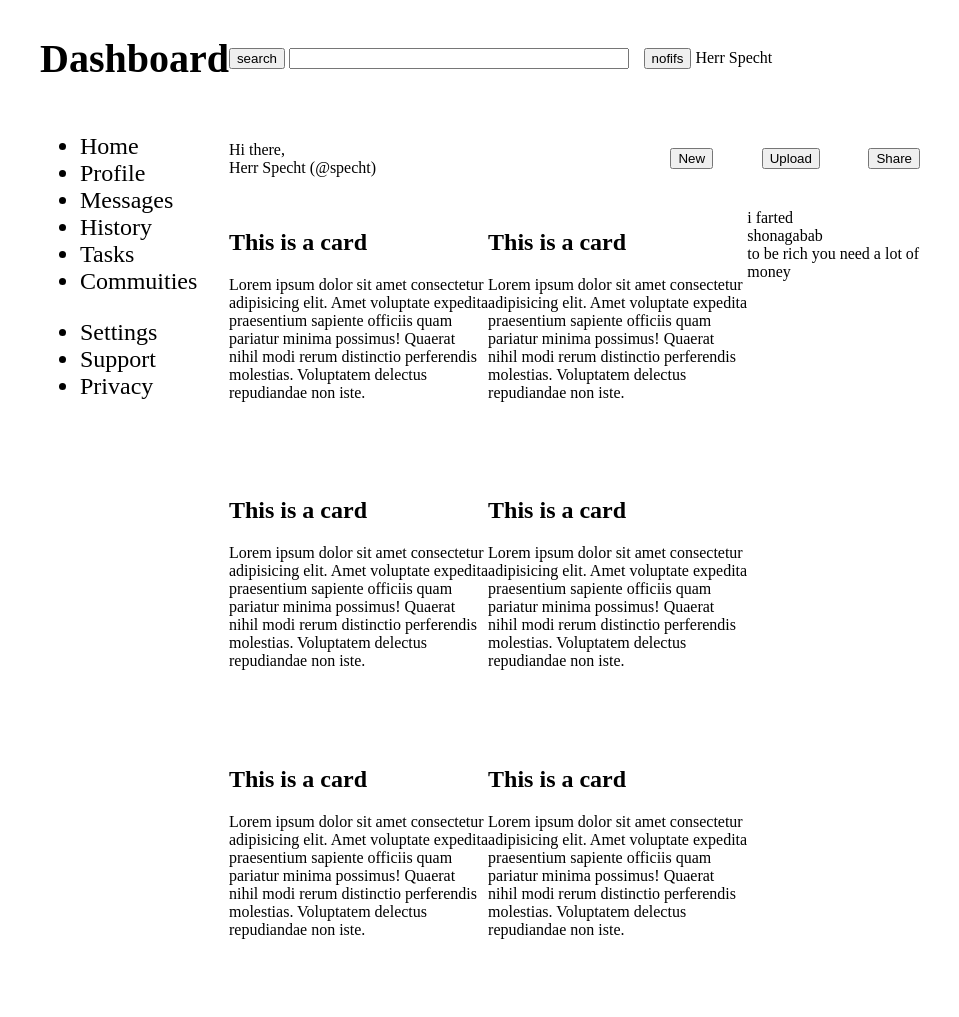
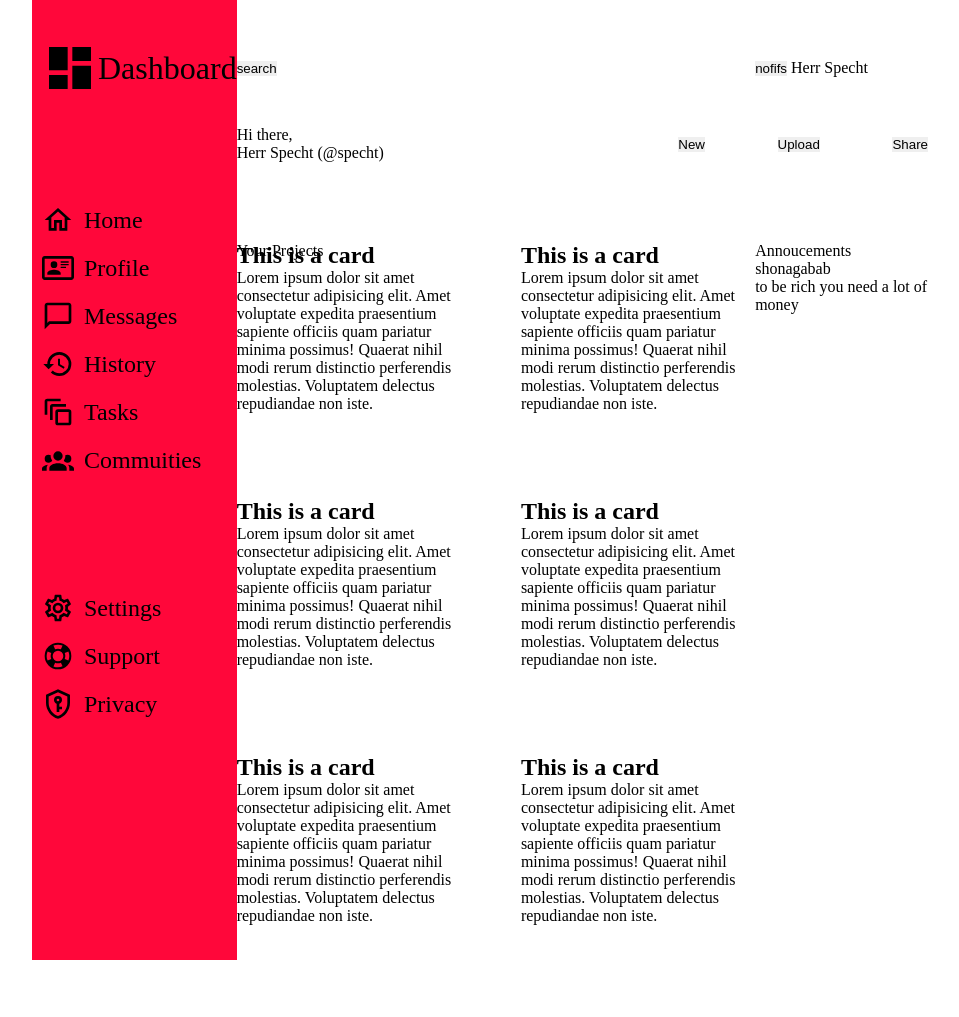
Before and after one commit to Cbtdeus/admin-dashboard, a plain HTML site: page index.html in a window 1280 px wide. Shown: the whole page, without its empty margins (160-1119 px from the left). After the commit the page ends 960 px from the top, so only its background shows below. Drawn offline with Linux system fonts and the light colour scheme.

Commit message:
sidebar finished

```diff
--- a/index.html
+++ b/index.html
@@ -28,24 +28,26 @@
             <button>Share</button>
         </div>
     </div>
-    <div class="logo"><h1>Dashboard</h1></div>
+    <div class="logo"><svg xmlns="http://www.w3.org/2000/svg" viewBox="0 0 24 24"><title>view-dashboard</title><path d="M13,3V9H21V3M13,21H21V11H13M3,21H11V15H3M3,13H11V3H3V13Z" /></svg><div>Dashboard</div></div>
     <div class="nav">
         <ul>
-            <li>Home</li>
-            <li>Profile</li>
-            <li>Messages</li>
-            <li>History</li>
-            <li>Tasks</li>
-            <li>Commuities</li>
+            <li><svg xmlns="http://www.w3.org/2000/svg" viewBox="0 0 24 24"><title>home-outline</title><path d="M12 5.69L17 10.19V18H15V12H9V18H7V10.19L12 5.69M12 3L2 12H5V20H11V14H13V20H19V12H22" /></svg>Home</li>
+            <li><svg xmlns="http://www.w3.org/2000/svg" viewBox="0 0 24 24"><title>card-account-details-outline</title><path d="M22,3H2C0.91,3.04 0.04,3.91 0,5V19C0.04,20.09 0.91,20.96 2,21H22C23.09,20.96 23.96,20.09 24,19V5C23.96,3.91 23.09,3.04 22,3M22,19H2V5H22V19M14,17V15.75C14,14.09 10.66,13.25 9,13.25C7.34,13.25 4,14.09 4,15.75V17H14M9,7A2.5,2.5 0 0,0 6.5,9.5A2.5,2.5 0 0,0 9,12A2.5,2.5 0 0,0 11.5,9.5A2.5,2.5 0 0,0 9,7M14,7V8H20V7H14M14,9V10H20V9H14M14,11V12H18V11H14" /></svg>Profile</li>
+            <li><svg xmlns="http://www.w3.org/2000/svg" viewBox="0 0 24 24"><title>message-outline</title><path d="M20 2H4C2.9 2 2 2.9 2 4V22L6 18H20C21.1 18 22 17.1 22 16V4C22 2.9 21.1 2 20 2M20 16H5.2L4 17.2V4H20V16Z" /></svg>Messages</li>
+            <li><svg xmlns="http://www.w3.org/2000/svg" viewBox="0 0 24 24"><title>history</title><path d="M13.5,8H12V13L16.28,15.54L17,14.33L13.5,12.25V8M13,3A9,9 0 0,0 4,12H1L4.96,16.03L9,12H6A7,7 0 0,1 13,5A7,7 0 0,1 20,12A7,7 0 0,1 13,19C11.07,19 9.32,18.21 8.06,16.94L6.64,18.36C8.27,20 10.5,21 13,21A9,9 0 0,0 22,12A9,9 0 0,0 13,3" /></svg>History</li>
+            <li><svg xmlns="http://www.w3.org/2000/svg" viewBox="0 0 24 24"><title>animation-outline</title><path d="M4,2A2,2 0 0,0 2,4V14H4V4H14V2H4M8,6A2,2 0 0,0 6,8V18H8V8H18V6H8M20,12V20H12V12H20M20,10H12A2,2 0 0,0 10,12V20A2,2 0 0,0 12,22H20A2,2 0 0,0 22,20V12A2,2 0 0,0 20,10Z" /></svg>Tasks</li>
+            <li><svg xmlns="http://www.w3.org/2000/svg" viewBox="0 0 24 24"><title>account-group</title><path d="M12,5.5A3.5,3.5 0 0,1 15.5,9A3.5,3.5 0 0,1 12,12.5A3.5,3.5 0 0,1 8.5,9A3.5,3.5 0 0,1 12,5.5M5,8C5.56,8 6.08,8.15 6.53,8.42C6.38,9.85 6.8,11.27 7.66,12.38C7.16,13.34 6.16,14 5,14A3,3 0 0,1 2,11A3,3 0 0,1 5,8M19,8A3,3 0 0,1 22,11A3,3 0 0,1 19,14C17.84,14 16.84,13.34 16.34,12.38C17.2,11.27 17.62,9.85 17.47,8.42C17.92,8.15 18.44,8 19,8M5.5,18.25C5.5,16.18 8.41,14.5 12,14.5C15.59,14.5 18.5,16.18 18.5,18.25V20H5.5V18.25M0,20V18.5C0,17.11 1.89,15.94 4.45,15.6C3.86,16.28 3.5,17.22 3.5,18.25V20H0M24,20H20.5V18.25C20.5,17.22 20.14,16.28 19.55,15.6C22.11,15.94 24,17.11 24,18.5V20Z" /></svg>Commuities</li>
         </ul>
         <ul>
-            <li>Settings</li>
-            <li>Support</li>
-            <li>Privacy</li>
+            <li><svg xmlns="http://www.w3.org/2000/svg" viewBox="0 0 24 24"><title>cog-outline</title><path d="M12,8A4,4 0 0,1 16,12A4,4 0 0,1 12,16A4,4 0 0,1 8,12A4,4 0 0,1 12,8M12,10A2,2 0 0,0 10,12A2,2 0 0,0 12,14A2,2 0 0,0 14,12A2,2 0 0,0 12,10M10,22C9.75,22 9.54,21.82 9.5,21.58L9.13,18.93C8.5,18.68 7.96,18.34 7.44,17.94L4.95,18.95C4.73,19.03 4.46,18.95 4.34,18.73L2.34,15.27C2.21,15.05 2.27,14.78 2.46,14.63L4.57,12.97L4.5,12L4.57,11L2.46,9.37C2.27,9.22 2.21,8.95 2.34,8.73L4.34,5.27C4.46,5.05 4.73,4.96 4.95,5.05L7.44,6.05C7.96,5.66 8.5,5.32 9.13,5.07L9.5,2.42C9.54,2.18 9.75,2 10,2H14C14.25,2 14.46,2.18 14.5,2.42L14.87,5.07C15.5,5.32 16.04,5.66 16.56,6.05L19.05,5.05C19.27,4.96 19.54,5.05 19.66,5.27L21.66,8.73C21.79,8.95 21.73,9.22 21.54,9.37L19.43,11L19.5,12L19.43,13L21.54,14.63C21.73,14.78 21.79,15.05 21.66,15.27L19.66,18.73C19.54,18.95 19.27,19.04 19.05,18.95L16.56,17.95C16.04,18.34 15.5,18.68 14.87,18.93L14.5,21.58C14.46,21.82 14.25,22 14,22H10M11.25,4L10.88,6.61C9.68,6.86 8.62,7.5 7.85,8.39L5.44,7.35L4.69,8.65L6.8,10.2C6.4,11.37 6.4,12.64 6.8,13.8L4.68,15.36L5.43,16.66L7.86,15.62C8.63,16.5 9.68,17.14 10.87,17.38L11.24,20H12.76L13.13,17.39C14.32,17.14 15.37,16.5 16.14,15.62L18.57,16.66L19.32,15.36L17.2,13.81C17.6,12.64 17.6,11.37 17.2,10.2L19.31,8.65L18.56,7.35L16.15,8.39C15.38,7.5 14.32,6.86 13.12,6.62L12.75,4H11.25Z" /></svg>Settings</li>
+            <li><svg xmlns="http://www.w3.org/2000/svg" viewBox="0 0 24 24"><title>lifebuoy</title><path d="M19.79,15.41C20.74,13.24 20.74,10.75 19.79,8.59L17.05,9.83C17.65,11.21 17.65,12.78 17.06,14.17L19.79,15.41M15.42,4.21C13.25,3.26 10.76,3.26 8.59,4.21L9.83,6.94C11.22,6.35 12.79,6.35 14.18,6.95L15.42,4.21M4.21,8.58C3.26,10.76 3.26,13.24 4.21,15.42L6.95,14.17C6.35,12.79 6.35,11.21 6.95,9.82L4.21,8.58M8.59,19.79C10.76,20.74 13.25,20.74 15.42,19.78L14.18,17.05C12.8,17.65 11.22,17.65 9.84,17.06L8.59,19.79M12,2A10,10 0 0,1 22,12A10,10 0 0,1 12,22A10,10 0 0,1 2,12A10,10 0 0,1 12,2M12,8A4,4 0 0,0 8,12A4,4 0 0,0 12,16A4,4 0 0,0 16,12A4,4 0 0,0 12,8Z" /></svg>Support</li>
+            <li><svg xmlns="http://www.w3.org/2000/svg" viewBox="0 0 24 24"><title>shield-key-outline</title><path d="M21,11C21,16.55 17.16,21.74 12,23C6.84,21.74 3,16.55 3,11V5L12,1L21,5V11M12,21C15.75,20 19,15.54 19,11.22V6.3L12,3.18L5,6.3V11.22C5,15.54 8.25,20 12,21M12,6A3,3 0 0,1 15,9C15,10.31 14.17,11.42 13,11.83V14H15V16H13V18H11V11.83C9.83,11.42 9,10.31 9,9A3,3 0 0,1 12,6M12,8A1,1 0 0,0 11,9A1,1 0 0,0 12,10A1,1 0 0,0 13,9A1,1 0 0,0 12,8Z" /></svg>Privacy</li>
         </ul>
     </div>
 <div class="main">
+
     <div class="projects">
+        <div class="projectstext">Your Projects</div>
         <div class="card"><h2>This is a card</h2>
             Lorem ipsum dolor sit amet consectetur adipisicing elit. Amet voluptate expedita praesentium sapiente officiis quam pariatur minima possimus! Quaerat nihil modi rerum distinctio perferendis molestias. Voluptatem delectus repudiandae non iste.
         </div>
@@ -66,7 +68,8 @@
     </div>
     </div>
     <div class="annoucements">
-        <div>i farted</div>
+        <div class="announcementstext">Annoucements</div>
+        <div></div>
         <div>shonagabab</div>
         <div>to be rich you need a lot of money</div>
     </div>
--- a/style.css
+++ b/style.css
@@ -1,8 +1,8 @@
-/* *{
+*{
     margin: 0;
     padding: 0;
     border: 0;
-} */
+}
 body{
   display: grid;
   grid-template-columns: 1fr 4fr;
@@ -17,15 +17,18 @@ button{
 .logo{
   grid-row:1 / 2;
   font-size: 1.25rem;
+  padding-top: 5vh;
 }
 .headerupper{
   display: grid;
-  grid-template-columns: 3fr 2fr;
+  grid-template-columns: 3fr 1fr;
   grid-template-rows: 1fr;
+  padding-top: 5vh;
   grid-row: 1fr;
   grid-row: 1 / 2;
   grid-column: 2 / 3;
   align-self: center;
+  justify-content: space-around;
 }
 .searchbutton{
   grid-column: 1 / 2;
@@ -52,7 +55,15 @@ input{
   grid-row: 2 / 4;
   font-size: 1.5rem;
 }
-
+.nav, .logo{
+  background-color: #ff073a;
+  padding-left: 10px;
+}
+ul{
+  padding-top: 100px;
+  list-style-type: none;
+  line-height: 3rem;
+}
 .right{
   display: flex;
   justify-content: space-between;
@@ -64,9 +75,38 @@ input{
   grid-template-columns: 3fr 1fr;
   grid-template-rows:1fr 1fr ;
   grid-column: 2 / 3;
+  margin-top: 50px;
 }
 .projects{
+  position: relative;
   display: grid;
   grid-template-columns: repeat(2,1fr);
   grid-row: 1 / 3;
+  gap:50px;
+
 }
+.annoucements{
+  position: relative;
+}
+.projectstext, .annoucementstext{
+  position: absolute;
+}
+.logo{
+  display: grid;
+  font-size: 2rem;
+  grid-template-columns: 1fr 3fr;
+  align-items: center;
+}
+.logo svg{
+  width: 3.5rem;
+  vertical-align: middle;
+}
+svg{
+  width: 2rem;
+}
+
+li{
+  display: flex;
+  gap:10px;
+  align-items: center;
+}
```
